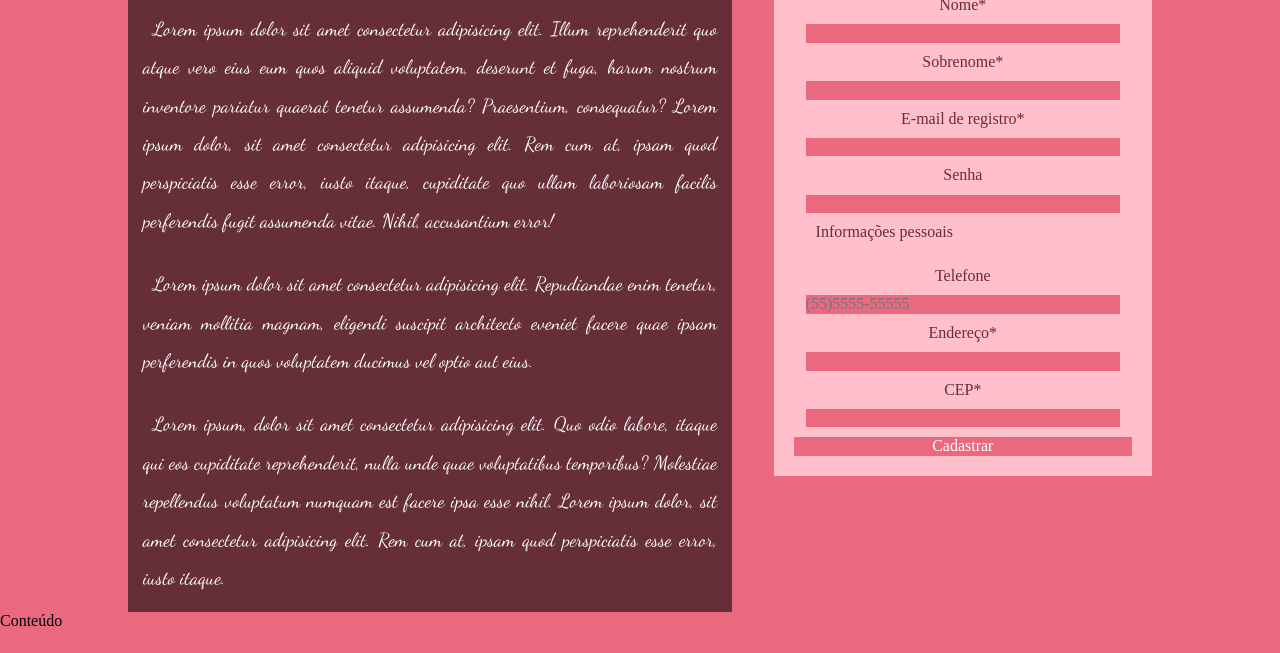
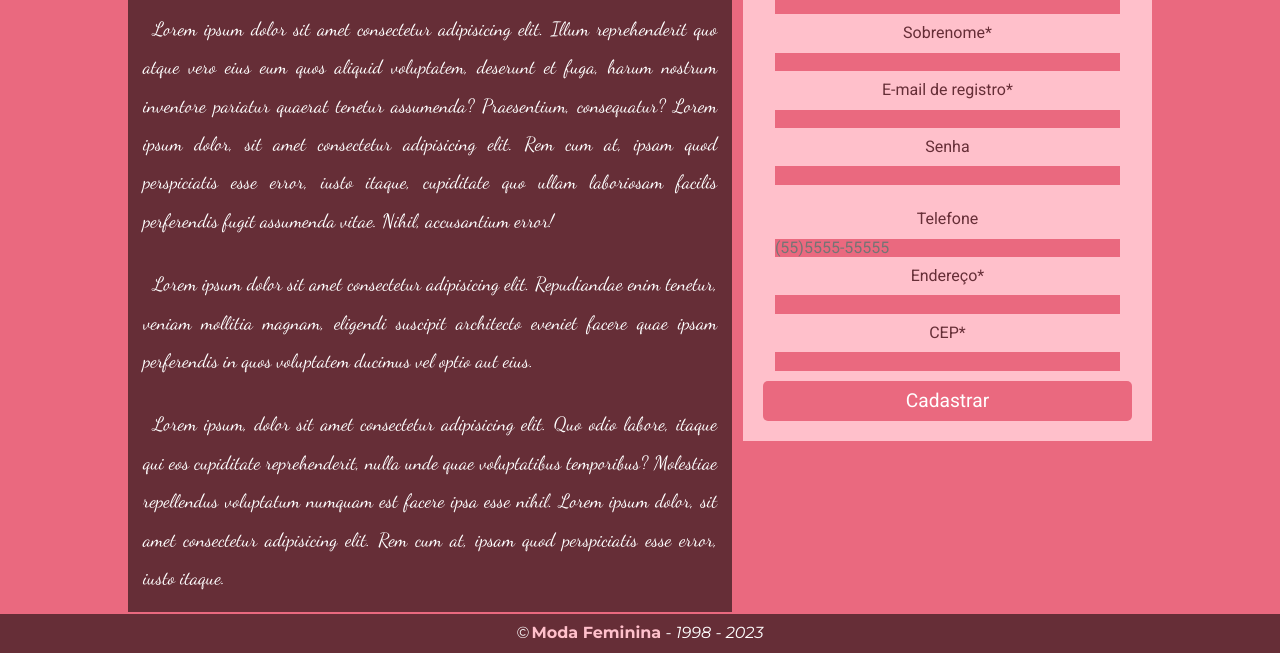
Before and after one commit to gabrielCosta-dev/Pratica, a plain HTML site: page Landing Page 2/index.html in a window 1280 px wide. Shown: the part 279-932 px from the top of the page. Before the commit the page ends 910 px from the top, so only its background shows below. Drawn offline with Linux system fonts and the light colour scheme.

Commit message:
finalização projeto

```diff
--- a/Landing Page 2/estilos/style.css
+++ b/Landing Page 2/estilos/style.css
@@ -1,3 +1,10 @@
+/*
+* Prefixed by https://autoprefixer.github.io
+* PostCSS: v8.4.14,
+* Autoprefixer: v10.4.7
+* Browsers: last 4 version
+*/
+
 @charset "UTF-8";
 
 @import url('https://fonts.googleapis.com/css2?family=Dancing+Script:wght@400;500;600;700&display=swap');
@@ -21,7 +28,8 @@
 
 body{
     background-color: var(--cor2);
-    box-sizing: border-box;
+    -webkit-box-sizing: border-box;
+            box-sizing: border-box;
 }
 
                                 /* Cabeçalho */
@@ -29,8 +37,12 @@ header{
     font-family: var(--fonte-destaque);
     width: 100%; height: 210px;
     background-color: var(--cor5);
+    display: -webkit-box;
+    display: -ms-flexbox;
     display: flex;
-    align-items: center; justify-content: center;
+    -webkit-box-align: center;
+        -ms-flex-align: center;
+            align-items: center; -webkit-box-pack: center; -ms-flex-pack: center; justify-content: center;
 }
 
 h1{
@@ -51,6 +63,7 @@ main > section{
     width: 59%;
     float: left; font-family: var(--fonte);
     background-color: var(--cor5);
+    margin-bottom: 2px;
 }
 
 main > section h2{
@@ -67,9 +80,9 @@ main > section p{
 }
 
 main > aside{
-    width: 35%; float: right;
+    width: 38%; float: right;
     background-color: var(--cor1);
-    padding: 10px;
+    padding: 10px; font-family: var(--fonte-form);
 }
 
 /* Formulário */
@@ -83,7 +96,7 @@ fieldset{
 }
 
 legend{
-    margin: 10px;
+     font-size: 0.8em; display: none;
 }
 
 label{
@@ -97,10 +110,26 @@ input{
     width: 100%; margin-bottom: 200px;
     border: none; background-color: var(--cor2);
     color: #fff;
+}
 
+input[type='submit']{
+    height: 40px; font-size: 1.2em;
+    cursor: pointer; border-radius: 5px;
+}
+
+input[type='submit']:hover{
+    background-color: var(--cor5);
+    text-shadow: 1px 1px 5px var(--cor1);
 }
 
 /* Rodapé */
 footer{
-    clear: both;
+    clear: both; font-family: var(--fonte-destaque);
+    background-color: var(--cor5); color: #fff;
+    text-align: center; padding: 10px;
 }
+
+footer p a{
+    color: var(--cor1); text-decoration: none;
+    margin-left: 2px;
+}
--- a/Landing Page 2/index.html
+++ b/Landing Page 2/index.html
@@ -7,6 +7,8 @@
     <title>Moda</title>
     <link rel="stylesheet" href="estilos/style.css">
     <link rel="stylesheet" href="estilos/normalize.css">
+
+    <link rel="shortcut icon" href="img/2.png" type="image/x-icon">
 </head>
 <body>
     <header>
@@ -26,30 +28,28 @@
         <aside>
             <form action="cadastro.js" method="post">
                 <fieldset>
-                    <legend>Dados cadastrais</legend>
                     <label for="nome">Nome*</label>
-                    <input type="text" name="nome" id="nome">
+                    <input type="text" name="nome" id="nome" required>
 
                     <label for="sobrenome">Sobrenome*</label>
-                    <input type="text" name="sobrenome" id="sobrenome">
+                    <input type="text" name="sobrenome" id="sobrenome" required>
 
                     <label for="email">E-mail de registro*</label>
-                    <input type="email" name="email" id="email">
+                    <input type="email" name="email" id="email" required>
 
                     <label for="senha">Senha</label>
-                    <input type="password" name="senha" id="senha">
+                    <input type="password" name="senha" id="senha" required minlength="8" maxlength="16">
                 </fieldset>
 
                 <fieldset>
-                    <legend>Informações pessoais</legend>
                     <label for="tel">Telefone</label>
                     <input type="tel" name="tel" id="tel" placeholder="(55)5555-55555">
 
                     <label for="endereco">Endereço*</label>
-                    <input type="text" name="endereco" id="endereco">
+                    <input type="text" name="endereco" id="endereco" required>
 
                     <label for="cep">CEP*</label>
-                    <input type="number" name="cep" id="cep">
+                    <input type="number" name="cep" id="cep" required maxlength="8">
                 </fieldset>
 
                 <input type="submit" value="Cadastrar">
@@ -58,7 +58,7 @@
     </main>
 
     <footer>
-        <p>Conteúdo</p>
+        <p>&copy;<strong><a href="#">Moda Feminina</a></strong> - <em>1998 - 2023</em></p>
     </footer>
 </body>
 </html>
```
Also changed, not shown: Landing Page 2/img/1.png (added), Landing Page 2/img/2.png (added).
